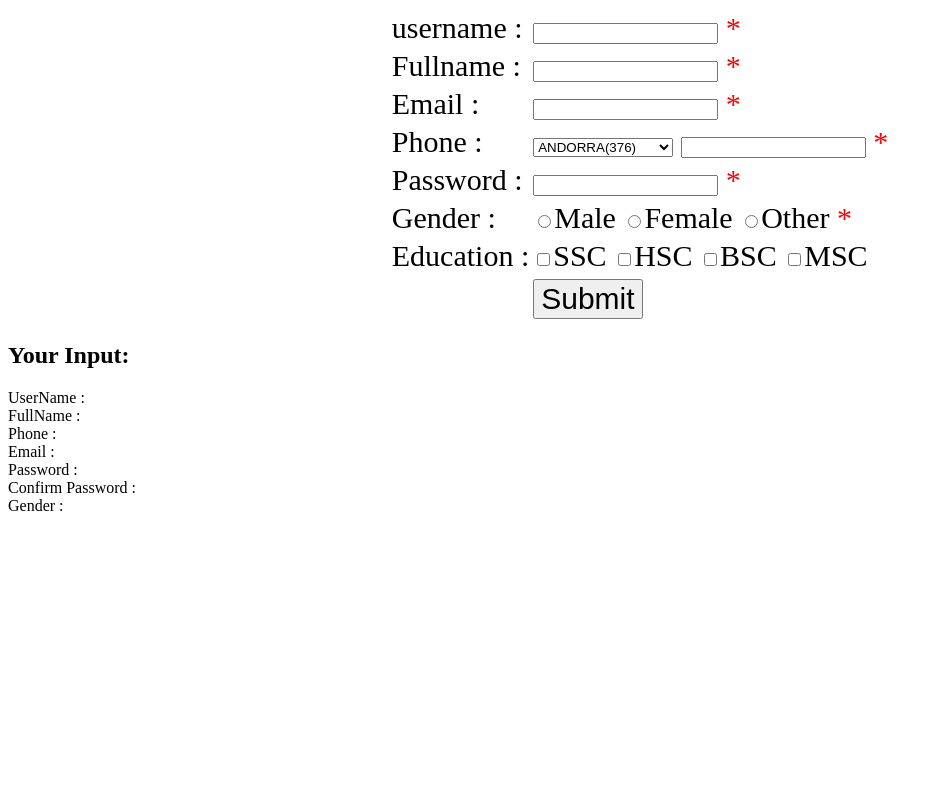
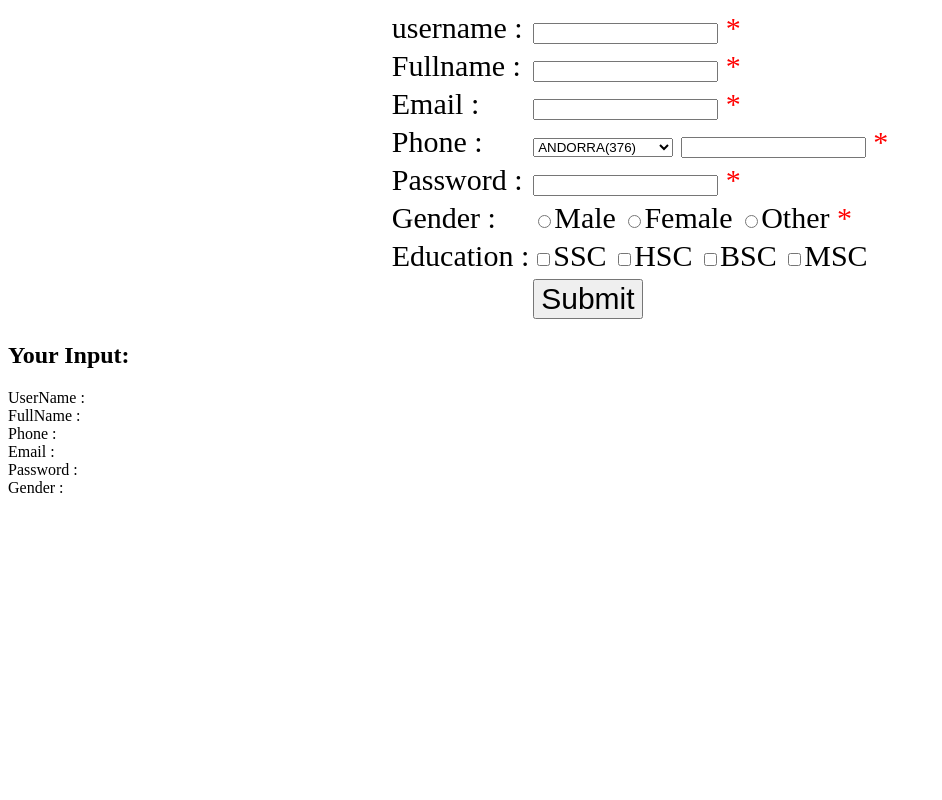
Before and after one commit to Faisal-Ahmad/Lab3, a PHP site: page / in a window 1280 px wide. Shown: the whole page, without its empty margins (0-942 px from the left). Run offline with PHP 8.4, Linux system fonts and the light colour scheme.

Commit message:
Update index.php

```diff
--- a/index.php
+++ b/index.php
@@ -177,8 +177,6 @@ echo "Email : ".$email;
 echo "<br>";
 echo "Password : ".$password;
 echo "<br>";
-echo "Confirm Password : ".$cpassword;
-echo "<br>";
 echo "Gender : ".$gender;
 ?>
 </body>
```
